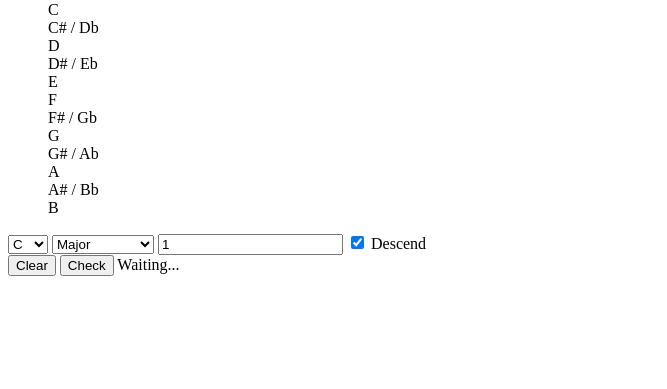
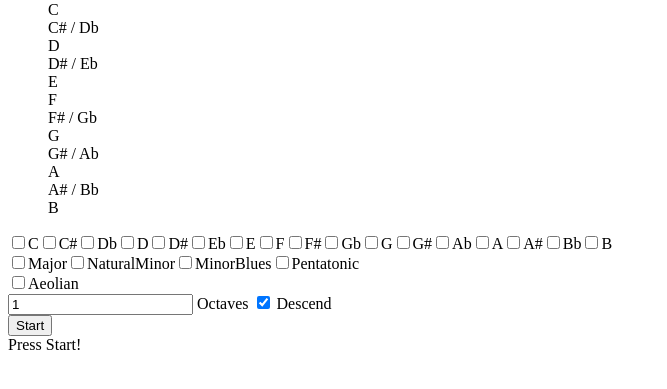
Before and after one commit to markediez/piano-exercises, a website with bundled scripts: page public/index.html in a window 1280 px wide. Shown: the part 79-468 px from the top of the page, without its empty margins (0-667 px from the left). Built offline with nearby package versions, Linux system fonts and the light colour scheme.

Commit message:
dynamic add notes

```diff
--- a/public/index.html
+++ b/public/index.html
@@ -24,41 +24,28 @@
       </ul>
     </div>
     <div>
-      <select name="rootNote" id="rootNote">
-        <option value="C">C</option>
-        <option value="C#">C#</option>
-        <option value="Db">Db</option>
-        <option value="D">D</option>
-        <option value="D#">D#</option>
-        <option value="Eb">Eb</option>
-        <option value="E">E</option>
-        <option value="F">F</option>
-        <option value="F#">F#</option>
-        <option value="Gb">Gb</option>
-        <option value="G">G</option>
-        <option value="G#">G#</option>
-        <option value="Ab">Ab</option>
-        <option value="A">A</option>
-        <option value="A#">A#</option>
-        <option value="Bb">Bb</option>
-        <option value="B">B</option>
-      </select>
-      <select name="scale" id="scale">
-        <option value="Major">Major</option>
-        <option value="Natural Minor">Natural Minor</option>
-        <option value="Blues">Blues</option>
-        <option value="Pentatonic">Pentatonic</option>
-      </select>
+      <div id="rootNotes">
+        <!-- Filled via JS -->
+      </div>
+      <div id="scales">
+        <!-- Filled via JS -->
+      </div>
+      <div id="modes">
+        <!-- Filled via JS -->
+      </div>
+      <div>
         <input type="number" placeholder="octaves" name="octaves" id="octaves" value="1">
+        <label for="octaves">Octaves</label>
         <input type="checkbox" name="descend" id="descend" checked>
         <label for="descend">Descend</label>
       </div>
       <div>
-      <input type="button" value="Clear" onclick="clearAnswer()">
-      <input type="button" value="Check" onclick="checkAnswer()">
-      <span id="status">Waiting...</span>
-      <ul id="answer"></ul>
+        <input type="button" value="Start" onclick="start()">
       </div>
+
+      <span id="prompt" data-note="" data-type="">
+        Press Start!
+      </span>
   </body>
 
   <script src="javascript/note.js" type="module"></script>
--- a/public/javascript/index.js
+++ b/public/javascript/index.js
@@ -1,9 +1,16 @@
 // public/javascript/index.js
-import { Piano } from './piano.js';
+import { Piano, Scales, Modes } from './piano.js';
+import { Notes } from './note.js';
+
 // var context = new AudioContext();
 // var oscillators = {};
 var midi, data;
 var piano = new Piano();
+
+var PROMPT_NOTES = [];
+var PROMPT_MODIFIERS = [];
+var EXPECTED_ANSWER = [];
+var CURRENT_ANSWER = [];
 
 if (navigator.requestMIDIAccess) {
   navigator.requestMIDIAccess({
@@ -170,28 +177,91 @@ function compareNotes(scale1, scale2) {
   return correct;
 }
 
-function checkAnswer() {
-  let answer = []
-  const el = document.getElementById("answer")
-  const expectedAnswer = getExpectedAnswer()
+function addNotes(rootElement) {
+  for (const key in Notes) {
+    let value = Notes[key];
+    let cbox = document.createElement("input");
+    cbox.type = "checkbox";
+    cbox.checked = false;
+    cbox.value = value.toString();
+    cbox.id = key;
 
-  for (child of el.children) {
-    answer.push(child.innerHTML);
-  }
+    let cboxLabel = document.createElement("label");
+    cboxLabel.htmlFor = key;
+    cboxLabel.innerHTML = value.toString();
 
-  console.log(answer);
-  console.log(expectedAnswer);
-  if (compareNotes(answer, expectedAnswer)) {
-    document.getElementById("status").innerHTML = "Correct!"
-  } else {
-    document.getElementById("status").innerHTML = "Nope :("
+
+    rootElement.appendChild(cbox);
+    rootElement.appendChild(cboxLabel);
   }
 }
 
-function clearAnswer() {
-  document.getElementById("answer").replaceChildren();
-  document.getElementById("status").innerHTML = "Waiting..."
+function addScales(rootElement) {
+  for (const key in Scales) {
+    let cbox = document.createElement("input");
+    cbox.type = "checkbox";
+    cbox.checked = false;
+    cbox.value = key;
+    cbox.id = key;
+
+    let cboxLabel = document.createElement("label");
+    cboxLabel.htmlFor = key;
+    cboxLabel.innerHTML = key;
+
+
+    rootElement.appendChild(cbox);
+    rootElement.appendChild(cboxLabel);
+  }
 }
 
-window.checkAnswer = checkAnswer;
-window.clearAnswer = clearAnswer;
+function addModes(rootElement) {
+  for (const key in Modes) {
+    let cbox = document.createElement("input");
+    cbox.type = "checkbox";
+    cbox.checked = false;
+    cbox.value = key;
+    cbox.id = key;
+
+    let cboxLabel = document.createElement("label");
+    cboxLabel.htmlFor = key;
+    cboxLabel.innerHTML = key;
+
+
+    rootElement.appendChild(cbox);
+    rootElement.appendChild(cboxLabel);
+  }
+}
+
+function nextPrompt() {
+  let noteIndex = Math.floor(Math.random() * PROMPT_NOTES.length);
+  let modifierIndex = Math.floor(Math.random() * PROMPT_MODIFIERS.length);
+  let promptEl = document.getElementById("prompt");
+
+  promptEl.dataset.note = PROMPT_NOTES[noteIndex];
+  promptEl.dataset.type = PROMPT_MODIFIERS[modifierIndex];
+  promptEl.innerHTML = `${promptEl.dataset.note} ${promptEl.dataset.type}`
+}
+
+function start() {
+  const notes = document.getElementById("rootNotes").querySelectorAll('input[type="checkbox"]:checked');
+  const scales = document.getElementById("scales").querySelectorAll('input[type="checkbox"]:checked');
+  const modes = document.getElementById("modes").querySelectorAll('input[type="checkbox"]:checked');
+
+  PROMPT_NOTES = []
+  notes.forEach(note => PROMPT_NOTES.push(note.value));
+
+  PROMPT_MODIFIERS = []
+  scales.forEach(scale => PROMPT_MODIFIERS.push(scale.value));
+  modes.forEach(mode => PROMPT_MODIFIERS.push(mode.value));
+
+  nextPrompt();
+}
+
+window.start = start;
+window.nextPrompt = nextPrompt;
+
+window.onload = function() {
+  addNotes(document.getElementById("rootNotes"));
+  addScales(document.getElementById("scales"));
+  addModes(document.getElementById("modes"));
+}
--- a/public/javascript/piano.js
+++ b/public/javascript/piano.js
@@ -1,4 +1,20 @@
 import { Notes } from './note.js'
+
+export const Scales = {
+    // W W H W W W H
+    Major: [2, 2, 1, 2, 2, 2, 1],
+    // major but 3b 6b 7b
+    NaturalMinor: [2, 1, 2, 2, 1, 2, 2],
+    // major but 1 3b 4 5b 5 7b
+    MinorBlues: [3, 2, 1, 1, 3, 2],
+    // major but 1 3 4 5 6
+    Pentatonic: [4, 1, 2, 2, 3]
+}
+
+export const Modes = {
+    // Natural Minor
+    Aeolian: [2, 1, 2, 2, 1, 2, 2]
+}
 
 export class Piano {
     constructor() {
```
Lines whose indentation alone changed are shown as unchanged.
